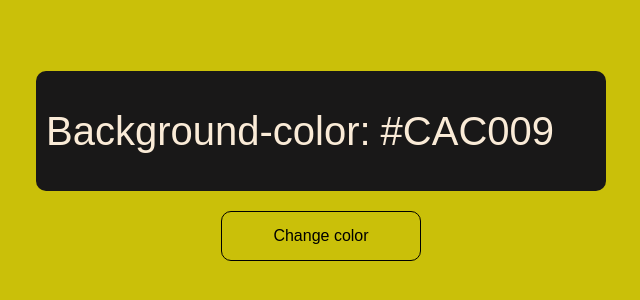
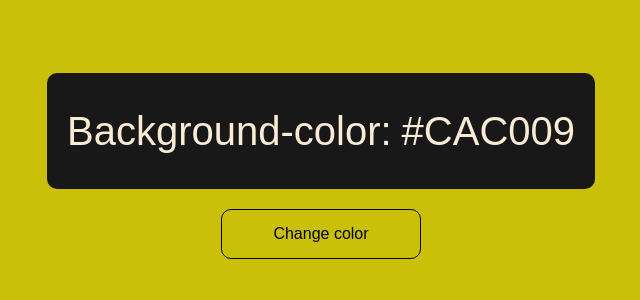
Before and after one commit to Frenetz/ChangingColor, a plain HTML site: page index.html in a window 1280 px wide. Shown: the part 234-534 px from the top of the page, without its empty margins (319-959 px from the left). Drawn offline with Linux system fonts and the light colour scheme.

Commit message:
Fixed problem with container's size and console.log was deleted

```diff
--- a/scripts/script.js
+++ b/scripts/script.js
@@ -18,7 +18,6 @@ function changeColor() {
     : (rand3 = rand3.toString());
   field.style.backgroundColor = `#${rand1}${rand2}${rand3}`;
   text.textContent = ` #${rand1}${rand2}${rand3}`.toUpperCase();
-  console.log(rand1, rand2, rand3);
 }
 
 document.addEventListener("DOMContentLoaded", function () {
--- a/styles/style.css
+++ b/styles/style.css
@@ -12,13 +12,13 @@
 .color-container {
   display: flex;
   align-items: center;
-  width: 550px;
-  height: 100px;
+  /* width: 550px;
+  height: 100px; */
   background-color: rgb(25, 24, 24);
   color: antiquewhite;
   font-size: 40px;
   border-radius: 10px;
-  padding: 10px;
+  padding: 35px 20px;
 }
 
 .color-button {
```
